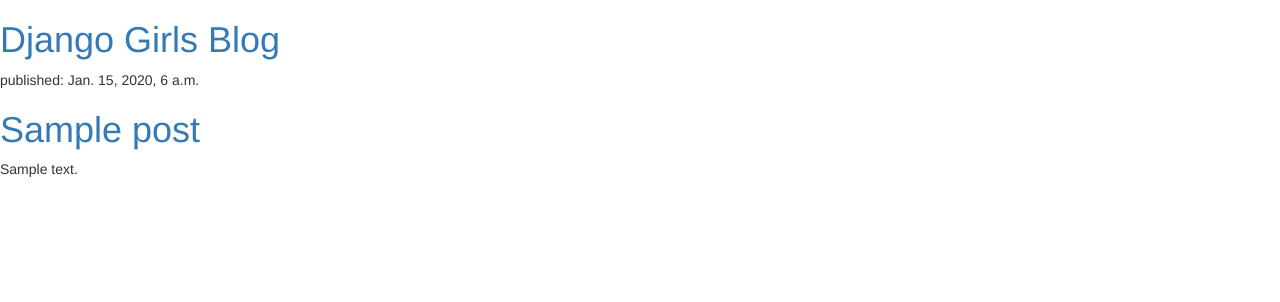
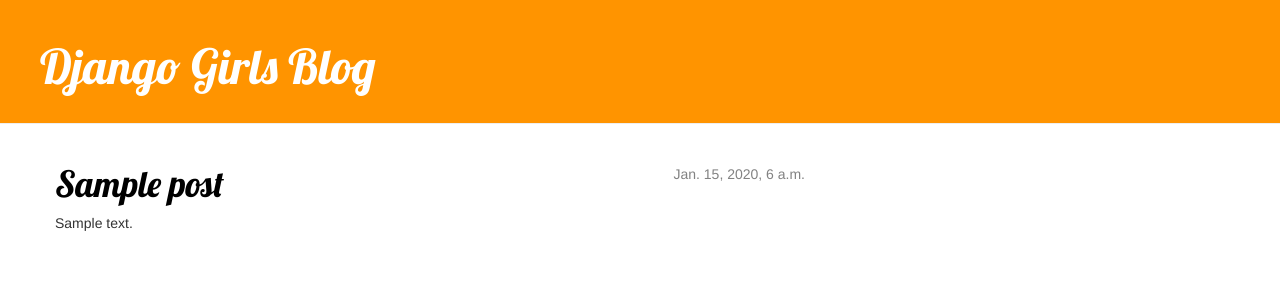
Before and after one commit to paulo4dm/my-first-blog, a Django app: template ufpeproject/blog/templates/blog/post_list.html in a window 1280 px wide. Shown: the top 302 px of the page. Run offline with Django 3.2, Linux system fonts and the light colour scheme; the template is opened without the code that fills it: values that come from a table or form of the project are taken from there, others are empty; tables that the repository leaves empty hold one stand-in row (values such as "Sample post"); some libraries are stand-ins or nearby versions.

Commit message:
Add views e post details

```diff
--- /dev/null
+++ b/ufpeproject/blog/static/css/blog.css
@@ -0,0 +1,47 @@
+.page-header {
+    background-color: #ff9400;
+    margin-top: 0;
+    padding: 20px 20px 20px 40px;
+}
+
+.page-header h1, .page-header h1 a, .page-header h1 a:visited, .page-header h1 a:active {
+    color: #ffffff;
+    font-size: 36pt;
+    text-decoration: none;
+}
+
+.content {
+    margin-left: 40px;
+}
+
+h1, h2, h3, h4 {
+    font-family: 'Lobster', cursive;
+}
+
+.date {
+    float: right;
+    color: #828282;
+}
+
+.save {
+    float: right;
+}
+
+.post-form textarea, .post-form input {
+    width: 100%;
+}
+
+.top-menu, .top-menu:hover, .top-menu:visited {
+    color: #ffffff;
+    float: right;
+    font-size: 26pt;
+    margin-right: 20px;
+}
+
+.post {
+    margin-bottom: 70px;
+}
+
+.post h1 a, .post h1 a:visited {
+    color: #000000;
+}
--- /dev/null
+++ b/ufpeproject/blog/templates/blog/base.html
@@ -0,0 +1,23 @@
+{% load staticfiles %}
+<html>
+    <head>
+    <title>Django Girls blog</title>
+        <link rel="stylesheet" href="//maxcdn.bootstrapcdn.com/bootstrap/3.2.0/css/bootstrap.min.css">
+        <link rel="stylesheet" href="//maxcdn.bootstrapcdn.com/bootstrap/3.2.0/css/bootstrap-theme.min.css">
+        <link href="https://fonts.googleapis.com/css?family=Lobster&subset=latin,latin-ext" rel="stylesheet" type="text/css">
+        <link rel="stylesheet" href="{% static 'css/blog.css' %}">
+    </head>
+    <body>
+        <div class="page-header">
+            <h1><a href="/">Django Girls Blog</a></h1>
+        </div>
+        <div class="content container">
+            <div class="row">
+                <div class="col-md-8">
+                {% block content %}
+                {% endblock %}
+                </div>
+            </div>
+        </div>
+    </body>
+</html>
--- a/ufpeproject/blog/templates/blog/post_list.html
+++ b/ufpeproject/blog/templates/blog/post_list.html
@@ -1,20 +1,13 @@
-<html>
-    <head>
-        <title>Django Girls blog</title>
-        <link rel="stylesheet" href="//maxcdn.bootstrapcdn.com/bootstrap/3.2.0/css/bootstrap.min.css">
-        <link rel="stylesheet" href="//maxcdn.bootstrapcdn.com/bootstrap/3.2.0/css/bootstrap-theme.min.css">
-    </head>
-    <body>
-        <div>
-            <h1><a href="/">Django Girls Blog</a></h1>
+{% extends 'blog/base.html' %}
+
+{% block content %}
+    {% for post in posts %}
+        <div class="post">
+            <div class="date">
+                {{ post.published_date }}
+            </div>
+            <h1><a href="{% url 'post_detail' pk=post.pk %}">{{ post.title }}</a></h1>
+            <p>{{ post.text|linebreaksbr }}</p>
         </div>
-
-        {% for post in posts %}
-            <div>
-                <p>published: {{ post.published_date }}</p>
-                <h1><a href="">{{ post.title }}</a></h1>
-                <p>{{ post.text|linebreaksbr }}</p>
-            </div>
-        {% endfor %}
-    </body>
-</html>
+    {% endfor %}
+{% endblock content %}
--- a/ufpeproject/blog/urls.py
+++ b/ufpeproject/blog/urls.py
@@ -1,6 +1,8 @@
-from django.conf.urls import include, url
+from django.conf.urls import url
 from . import views
+from .models import Post
 
 urlpatterns = [
-    url(r'^$', views.post_list),
+    url(r'^$', views.post_list, name='post_list'),
+    url(r'^post/(?P<pk>[0-9]+)/$', views.post_detail, name='post_details'),
 ]
--- a/ufpeproject/ufpeproject/urls.py
+++ b/ufpeproject/ufpeproject/urls.py
@@ -3,5 +3,5 @@
 
 urlpatterns = [
     url(r'^admin/', include(admin.site.urls)),
-    url(r'', include('blog.urls')),
+    url(r'^', include('blog.urls')),
 ]
```
Also changed, not shown: ufpeproject/blog/templates/blog/post_detail.html (added, +13 -0 lines), ufpeproject/blog/views.py (+8 -2 lines).
